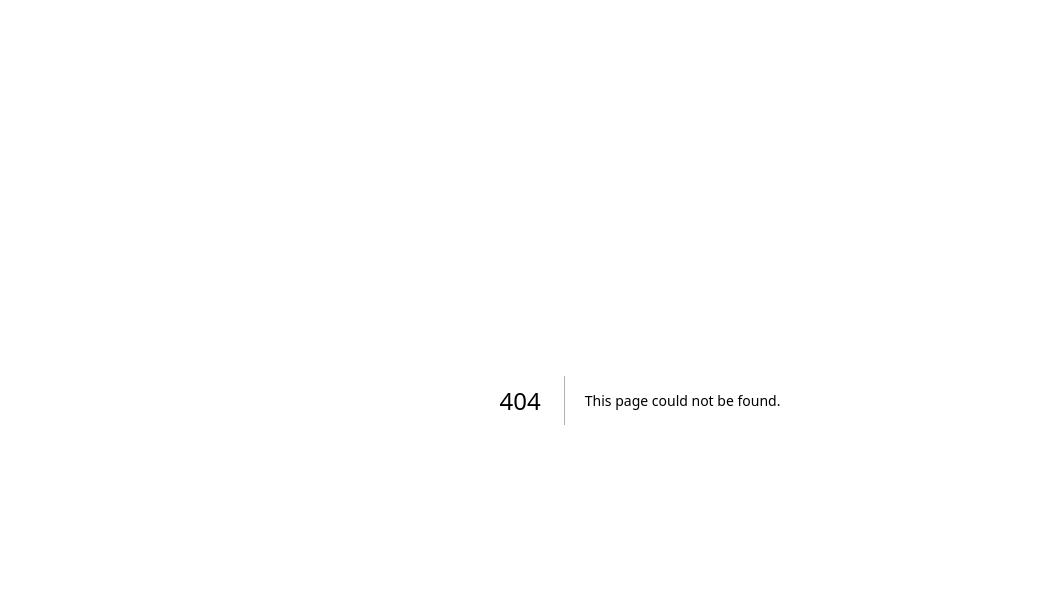
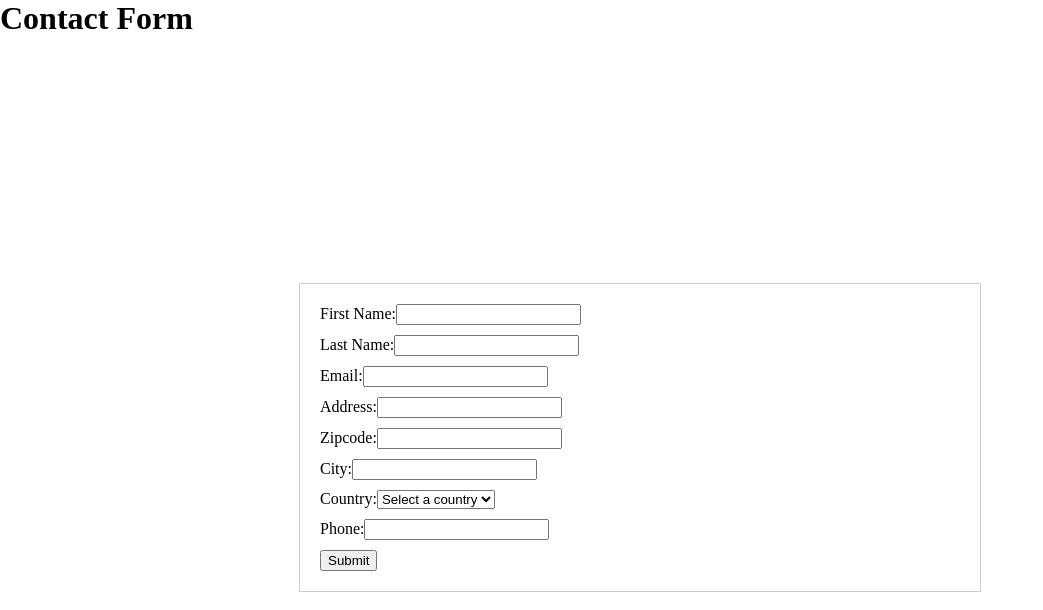
Before and after one commit to MadsSchou/eksamen, a Next.js app: page /personalinfo in a window 1280 px wide. Before the commit this address had no page. Shown: the top 610 px of the page, without its empty margins (0-1043 px from the left). Built offline with nearby package versions, Linux system fonts and the light colour scheme.

Commit message:
personalinfo component

```diff
--- a/src/components/PersonalInfo.js
+++ b/src/components/PersonalInfo.js
@@ -17,32 +17,33 @@ const PersonalInfo = () => {
   };
 
   return (
-    <form onSubmit={handleSubmit}>
-      <div>
+    <div style={{ display: "flex", justifyContent: "center", alignItems: "center", height: "100vh" }}>
+      <form onSubmit={handleSubmit} style={{ width: "50%", padding: "20px", border: "1px solid #ccc" }}>
+        <div style={{ marginBottom: "10px" }}>
           <label htmlFor="firstName">First Name:</label>
           <input type="text" id="firstName" value={firstName} onChange={(e) => setFirstName(e.target.value)} />
         </div>
-      <div>
+        <div style={{ marginBottom: "10px" }}>
           <label htmlFor="lastName">Last Name:</label>
           <input type="text" id="lastName" value={lastName} onChange={(e) => setLastName(e.target.value)} />
         </div>
-      <div>
+        <div style={{ marginBottom: "10px" }}>
           <label htmlFor="email">Email:</label>
           <input type="email" id="email" value={email} onChange={(e) => setEmail(e.target.value)} />
         </div>
-      <div>
+        <div style={{ marginBottom: "10px" }}>
           <label htmlFor="address">Address:</label>
           <input type="text" id="address" value={address} onChange={(e) => setAddress(e.target.value)} />
         </div>
-      <div>
+        <div style={{ marginBottom: "10px" }}>
           <label htmlFor="zipcode">Zipcode:</label>
           <input type="text" id="zipcode" value={zipcode} onChange={(e) => setZipcode(e.target.value)} />
         </div>
-      <div>
+        <div style={{ marginBottom: "10px" }}>
           <label htmlFor="city">City:</label>
           <input type="text" id="city" value={city} onChange={(e) => setCity(e.target.value)} />
         </div>
-      <div>
+        <div style={{ marginBottom: "10px" }}>
           <label htmlFor="country">Country:</label>
           <select id="country" value={country} onChange={(e) => setCountry(e.target.value)}>
             <option value="">Select a country</option>
@@ -53,12 +54,15 @@ const PersonalInfo = () => {
             ))}
           </select>
         </div>
-      <div>
+        <div style={{ marginBottom: "10px" }}>
           <label htmlFor="phone">Phone:</label>
           <input type="tel" id="phone" />
         </div>
+        <div>
           <button type="submit">Submit</button>
+        </div>
       </form>
+    </div>
   );
 };
 
--- a/src/pages/shopsteps/personalinfo.jsx
+++ b/src/pages/personalinfo.jsx
@@ -1,4 +1,4 @@
-import PersonalInfo from "../components/PersonalInfo";
+import PersonalInfo from "../Components/PersonalInfo";
 
 export default function Home() {
   return (
```
Also changed, not shown: src/pages/Basket.jsx (added), src/pages/CampgroundForm.jsx (added), src/pages/TicketsAndTents.jsx (added), src/pages/shopsteps/Basket.jsx (deleted), src/pages/shopsteps/CampgroundForm.jsx (deleted), src/pages/shopsteps/TicketsAndTents.jsx (deleted). Lines whose indentation alone changed are shown as unchanged.
